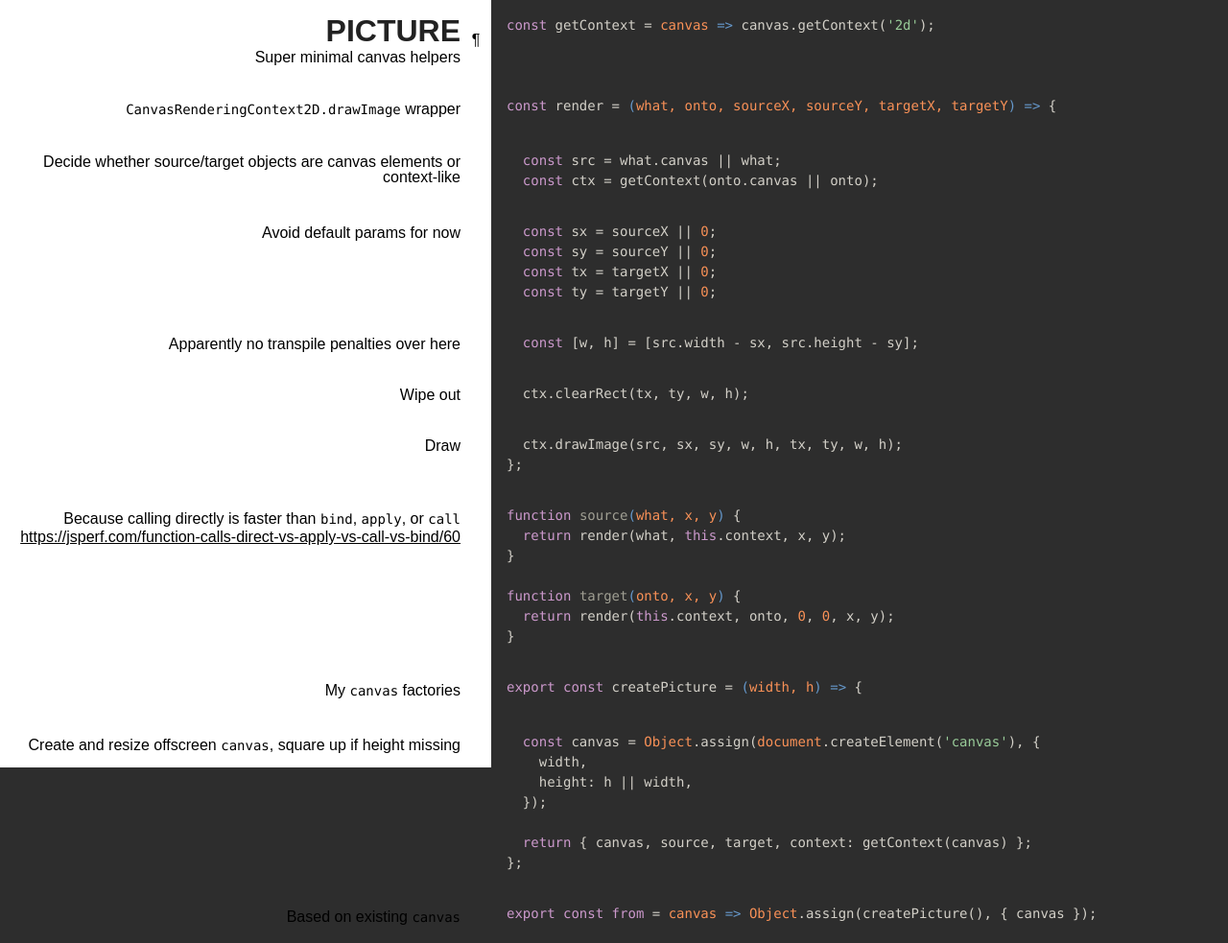
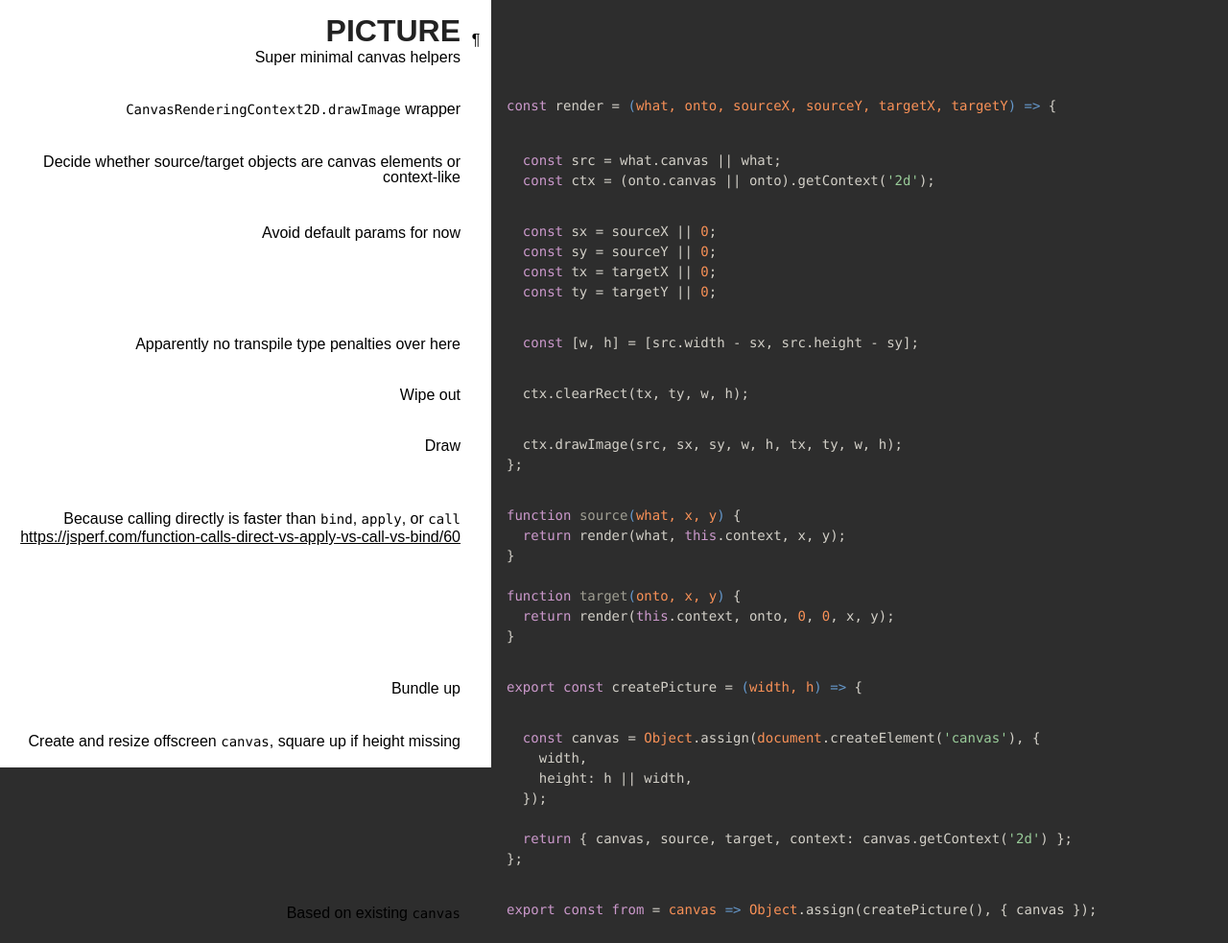
Before and after one commit to thewhodidthis/picture, a website: page docs/index.html in a window 1280 px wide. Shown: the whole page at 96% size. Drawn offline with Linux system fonts and the light colour scheme.

Commit message:
module: cleanup, rebuild

```diff
--- a/docs/index.html
+++ b/docs/index.html
@@ -31,9 +31,6 @@
           </div>
 
 
-          <div class="content"><div class='highlight'><pre>
-<span class="hljs-keyword">const</span> getContext = <span class="hljs-function"><span class="hljs-params">canvas</span> =&gt;</span> canvas.getContext(<span class="hljs-string">'2d'</span>);</pre></div></div>
-
         </li>
 
 
@@ -65,7 +62,7 @@
 
 
           <div class="content"><div class='highlight'><pre>  <span class="hljs-keyword">const</span> src = what.canvas || what;
-  <span class="hljs-keyword">const</span> ctx = getContext(onto.canvas || onto);</pre></div></div>
+  <span class="hljs-keyword">const</span> ctx = (onto.canvas || onto).getContext(<span class="hljs-string">'2d'</span>);</pre></div></div>
 
         </li>
 
@@ -95,7 +92,7 @@
             <div class="pilwrap">
               <a class="pilcrow" href="#section-5">&#182;</a>
             </div>
-            <p>Apparently no transpile penalties over here</p>
+            <p>Apparently no transpile type penalties over here</p>
 
           </div>
 
@@ -167,7 +164,7 @@
             <div class="pilwrap">
               <a class="pilcrow" href="#section-9">&#182;</a>
             </div>
-            <p>My <code>canvas</code> factories</p>
+            <p>Bundle up</p>
 
           </div>
 
@@ -193,7 +190,7 @@
     <span class="hljs-attr">height</span>: h || width,
   });
 
-  <span class="hljs-keyword">return</span> { canvas, source, target, <span class="hljs-attr">context</span>: getContext(canvas) };
+  <span class="hljs-keyword">return</span> { canvas, source, target, <span class="hljs-attr">context</span>: canvas.getContext(<span class="hljs-string">'2d'</span>) };
 };</pre></div></div>
 
         </li>
```
Also changed, not shown: index.js (+4 -9 lines), dist/picture.js, dist/picture.min.js, 2 other files.
